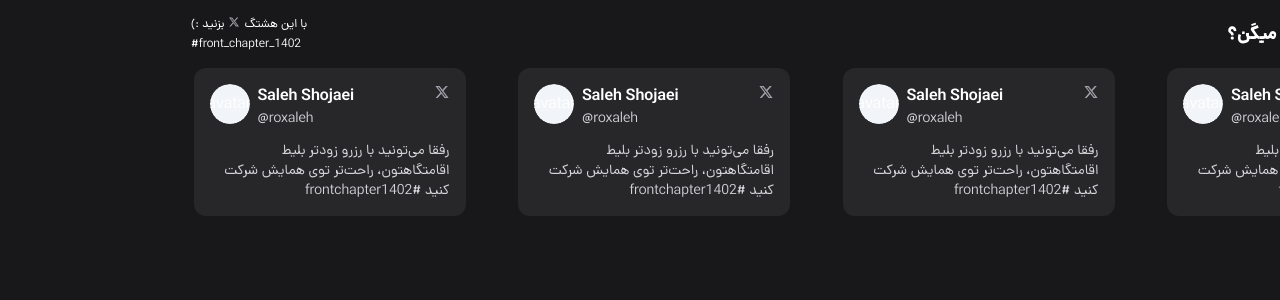
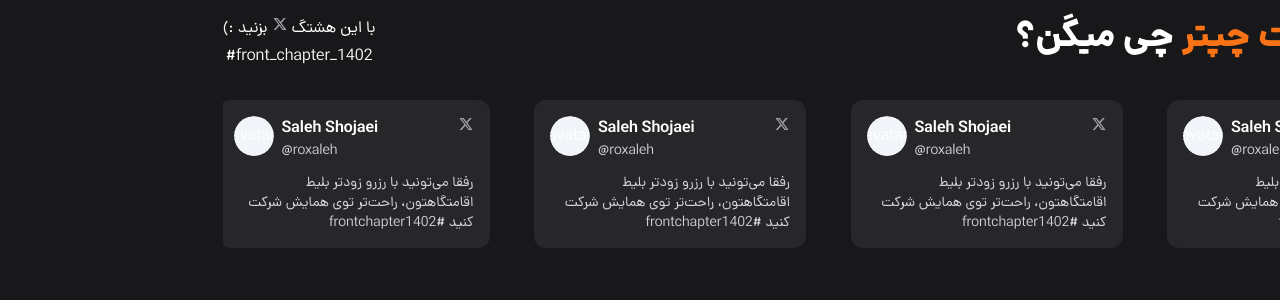
Before and after one commit to frontChapter/website-frontend, a Next.js app: page / in a window 1280 px wide. Shown: the top 300 px of the page. Built offline with nearby package versions, Linux system fonts and the light colour scheme.

Commit message:
build: add Swiper package & add React-icons package & add Avatar Component shadcn

```diff
--- a/src/app/components/Tweets/Tweets.tsx
+++ b/src/app/components/Tweets/Tweets.tsx
@@ -5,6 +5,7 @@ import { RiTwitterXFill } from 'react-icons/ri';
 
 // Import Swiper React components
 import { Swiper, SwiperSlide } from 'swiper/react';
+import {} from 'swiper/core';
 
 // Import Swiper styles
 import 'swiper/css';
@@ -12,23 +13,30 @@ import 'swiper/css';
 const Tweets = () => {
   return (
     <div className="container">
-      <div className="mb-4 flex justify-between items-center">
-        <h1 className="text-lg font-extrabold">
-          درباره<span className="text-orange-500"> فرانت چپتر </span> <br className="xl:hidden" /> چی
-          میگن؟{' '}
+      <div className="mb-4 flex items-start justify-between text-center lg:mb-8">
+        <h1 className="text-lg font-extrabold lg:text-4xl">
+          درباره<span className="text-orange-500"> فرانت چپتر </span>{' '}
+          <br className="xl:hidden" /> چی میگن؟{' '}
         </h1>
-        <div className="flex flex-col gap-[0.25rem]">
-          <h2 className="inline-flex text-xs font-normal">
+        <div className="flex flex-col  gap-[0.25rem]">
+          <h2 className="inline-flex text-xs font-normal lg:text-base">
             با این هشتگ <RiTwitterXFill className="mx-1 text-zinc-400" /> بزنید
             :)
           </h2>
-          <h3 className="text-xs font-normal" style={{ direction: 'ltr' }}>
+          <h3
+            className="text-xs font-normal lg:text-base"
+            style={{ direction: 'ltr' }}
+          >
             #front_chapter_1402
           </h3>
         </div>
       </div>
 
-      <Swiper spaceBetween={50} slidesPerView={1} breakpoints={{
+      <Swiper
+        spaceBetween={50}
+        slidesPerView={1}
+        loop={true}
+        breakpoints={{
           768: {
             slidesPerView: 3,
             spaceBetween: 40,
@@ -37,7 +45,8 @@ const Tweets = () => {
             slidesPerView: 4,
             spaceBetween: 50,
           },
-      }}>
+        }}
+      >
         <SwiperSlide>
           <TweetCard />
         </SwiperSlide>
--- a/tailwind.config.ts
+++ b/tailwind.config.ts
@@ -9,8 +9,8 @@ const config = {
     container: {
       center: true,
       padding: {
-        DEFAULT: '0.5rem',
-        sm: '1rem',
+        DEFAULT: '1rem',
+        lg: '5rem',
       },
       screens: {
         '2xl': '1400px',
```
Lines whose indentation alone changed are shown as unchanged.
